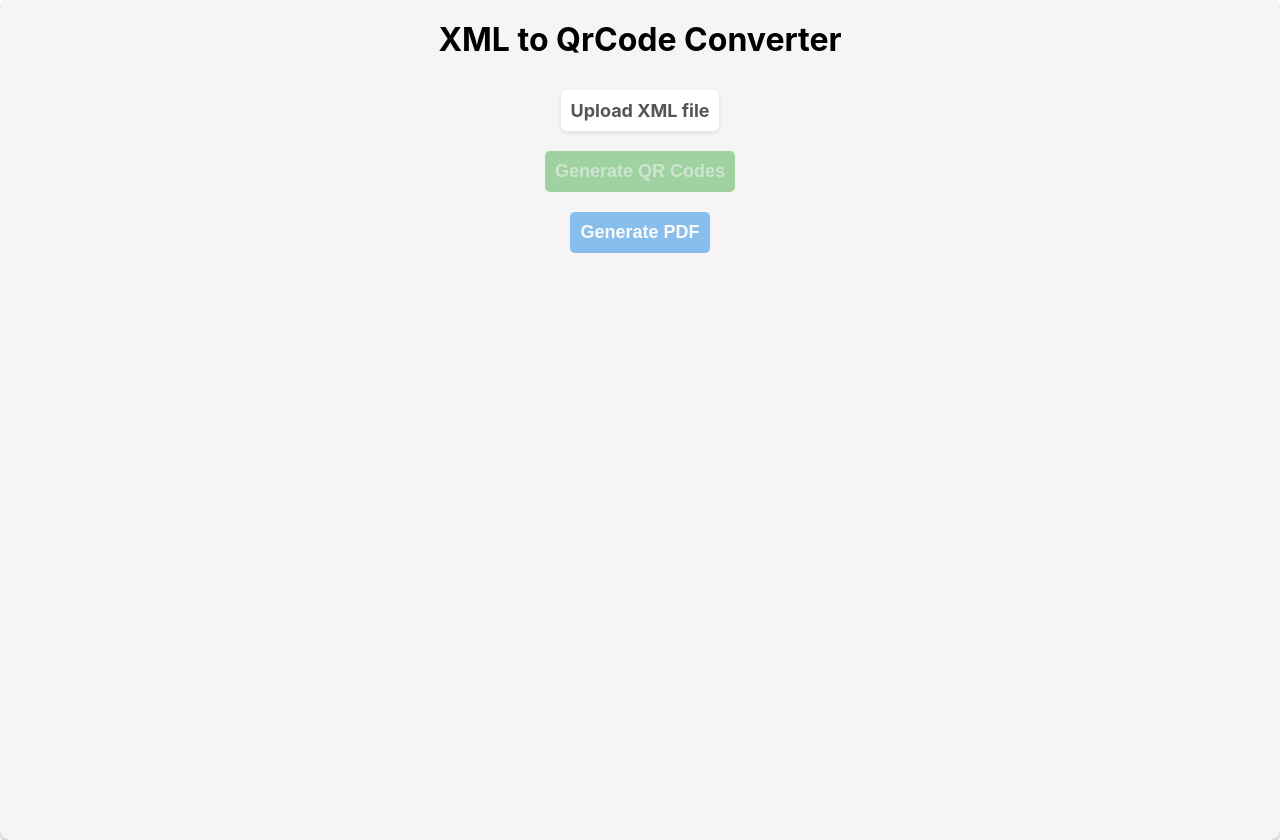
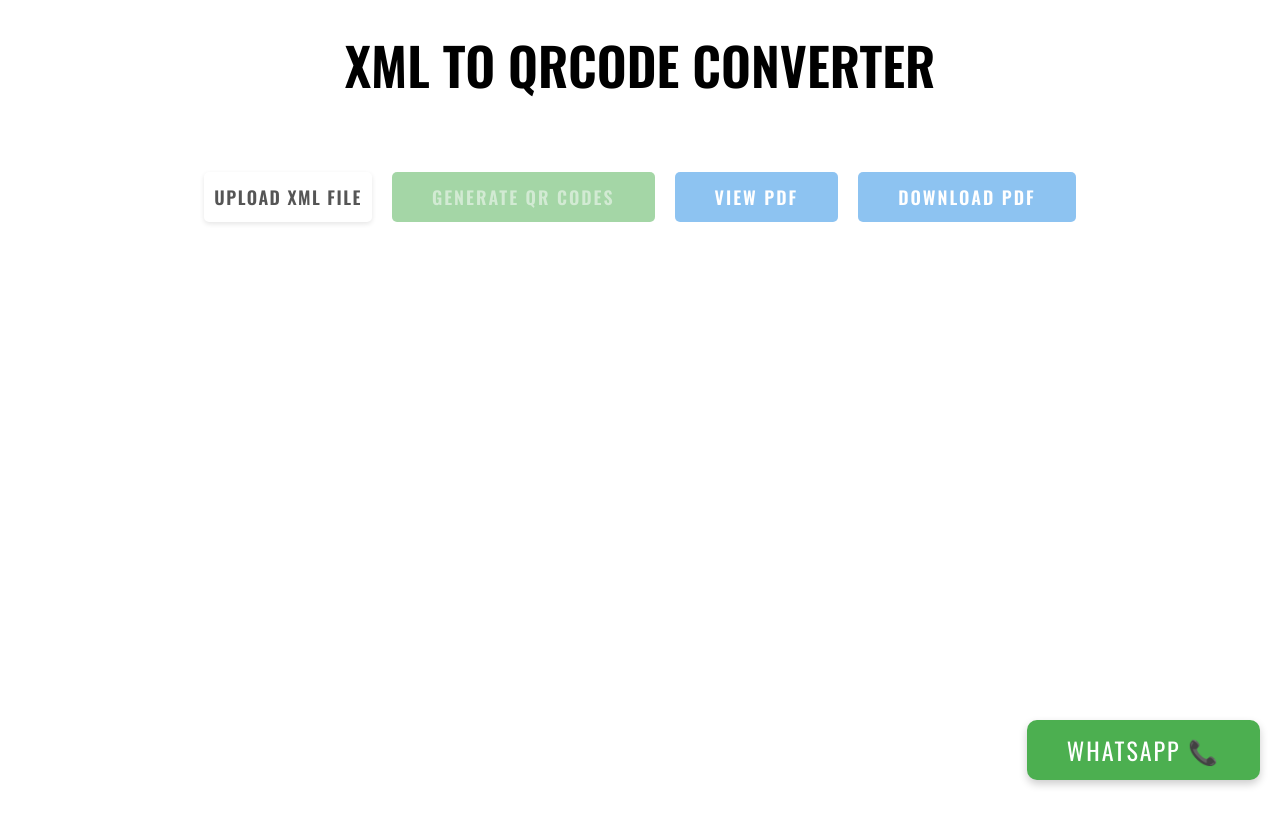
Before and after one commit to NoumanSabir01/xml2qrcode-converter, a React (Create React App) app: page / in a window 1280 px wide. After the commit the page ends 800 px from the top, so only its background shows below. Built offline with nearby package versions, Linux system fonts and the light colour scheme; what pdfmake would draw is missing.

Commit message:
2nd requiremetns completed

```diff
--- a/package.json
+++ b/package.json
@@ -7,6 +7,7 @@
     "@testing-library/react": "^13.4.0",
     "@testing-library/user-event": "^13.5.0",
     "core-js": "^3.30.1",
+    "fast-xml-parser": "^4.2.2",
     "file-saver": "^2.0.5",
     "node-polyfill-webpack-plugin": "^2.0.1",
     "pdfmake": "^0.2.7",
--- a/src/App.css
+++ b/src/App.css
@@ -1,16 +1,23 @@
-.container {
+@import url("https://fonts.googleapis.com/css2?family=Oswald:wght@300;400;600&display=swap");
+
+.main-container {
   display: flex;
   flex-direction: column;
   align-items: center;
-  background-color: #f5f5f5;
-  padding: 20px;
-  border-radius: 10px;
-  box-shadow: 0 2px 5px rgba(0, 0, 0, 0.3);
-  height: 100vh;
+  padding: 2%;
 }
 
 h1 {
   margin-top: 0;
+  text-transform: uppercase;
+  font-size: 52px;
+}
+
+button {
+  font-family: "Oswald", sans-serif;
+  text-transform: uppercase;
+  letter-spacing: 2px;
+  padding: 12px 40px !important;
 }
 
 .upload {
@@ -27,6 +34,8 @@ h1 {
   font-weight: bold;
   cursor: pointer;
   transition: background-color 0.3s ease-in-out;
+  text-transform: uppercase;
+  letter-spacing: 1.5px;
 }
 
 .generate-qrcodes {
@@ -97,3 +106,115 @@ h1 {
 .qr-code-img {
   margin: 10px;
 }
+
+.whatsappContainer {
+  padding: 2%;
+  border: 1px solid green;
+  display: flex;
+  border-radius: 10px;
+}
+
+.btnContainer {
+  display: flex;
+  justify-content: space-around;
+  padding: 2%;
+}
+
+.qrcodes-container {
+  padding: 2%;
+  display: flex;
+  flex-wrap: wrap;
+}
+.qrcodes-container > img {
+  width: 200px;
+  margin: 5px;
+}
+
+/* whatsapp  */
+
+.container {
+  position: fixed;
+  bottom: 20px;
+  right: 20px;
+}
+
+.floating-btn {
+  background-color: #4caf50;
+  color: white;
+  border: none;
+  padding: 16px;
+  font-size: 24px;
+  cursor: pointer;
+  box-shadow: 0 4px 8px 0 rgba(0, 0, 0, 0.2);
+  transition: 0.3s;
+  border-radius: 10px;
+}
+
+.floating-btn:hover {
+  background-color: #3e8e41;
+}
+
+.form-popup {
+  display: none;
+  position: fixed;
+  bottom: 80px;
+  right: 20px;
+  z-index: 9;
+}
+
+.form-container {
+  background-color: #fefefe;
+  padding: 20px;
+  border: 1px solid #ccc;
+  border-radius: 5px;
+}
+
+.form-container h3 {
+  margin-top: 0;
+}
+
+.form-container input[type="tel"],
+.form-container input[type="file"] {
+  width: 100%;
+  padding: 12px 20px;
+  margin: 8px 0;
+  border: 1px solid #ccc;
+  border-radius: 4px;
+  box-sizing: border-box;
+}
+
+.form-container input[type="submit"] {
+  background-color: #4caf50;
+  color: white;
+  border: none;
+  border-radius: 5px;
+  padding: 10px 20px;
+  cursor: pointer;
+  font-size: 18px;
+}
+
+.form-container input[type="submit"]:hover {
+  background-color: #3e8e41;
+}
+
+.form-container .cancel {
+  background-color: #f44336;
+}
+
+.form-container .cancel:hover {
+  background-color: #da190b;
+  color: white;
+}
+
+.form-container::after {
+  content: "";
+  display: table;
+  clear: both;
+}
+
+@media screen and (max-width: 600px) {
+  .form-popup {
+    bottom: 120px;
+    right: 10px;
+  }
+}
--- a/src/App.js
+++ b/src/App.js
@@ -10,25 +10,49 @@ const App = () => {
   const [qrCodes, setQrCodes] = useState([]);
   const [loading, setLoading] = useState(false);
   const [xmlData, setXmlData] = useState("");
+  const [Ln, setLn] = useState("");
+  const [Dn, setDn] = useState("");
+  const [phone, setPhone] = useState("");
 
   const generateQrCodes = async () => {
     setLoading(true);
 
     const sets = xmlData.match(/<set[^>]*>(.*?)<\/set>/gs);
+    const headMatch = xmlData.match(/<[^>]+>/);
+
+    const head = headMatch && headMatch[0];
+    const lnMatch = head.match(/LN="(.*?)"/);
+    const ln = lnMatch && lnMatch[1];
+    const dnMatch = head.match(/DN="(.*?)"/);
+    const dn = dnMatch && dnMatch[1];
+    setLn(ln);
+    setDn(dn);
 
     if (!sets) {
       setLoading(false);
       return;
     }
-    const qrCodeData = sets
-      .map((set) => {
-        const setIdMatch = set.match(/SetNumber="(.*?)"/);
-        const imp = set.match(/IMP="(.*?)"/);
+
+    const qrCodes = [];
+
+    for (let i = 0; i < sets.length; i += 10) {
+      const setIdMatch = sets[i].match(/SetNumber="(.*?)"/);
+      const imp = sets[i].match(/IMP="(.*?)"/);
       const setId = setIdMatch && setIdMatch[1];
 
-        const blockMatch = set.match(/<Block\d+\s+[^>]*>/g);
+      const blockData = [];
 
-        const blockData = blockMatch
+      for (let j = i; j < i + 10; j++) {
+        if (!sets[j]) {
+          break;
+        }
+
+        const set = sets[j];
+        const setIdMatch = set.match(/SetNumber="(.*?)"/);
+        const setId = setIdMatch && setIdMatch[1];
+        const blocksMatch = set.match(/<Block\d+\s+[^>]*>/g);
+
+        const setBlocksData = blocksMatch
           .map((block) => {
             const blockValues = block.match(/RG="(.*?)"/);
             const rg = blockValues && blockValues[1];
@@ -42,45 +66,170 @@ const App = () => {
                 .map((r) => (parseInt(r) < 10 ? `0${r}` : r))
                 .join(",");
             const paddedAg = ag && (parseInt(ag) < 10 ? `0${ag}` : ag);
+
             return `${paddedRg}${paddedAg}`;
           })
           .join("");
 
-        return (
-          setId &&
-          `LOT21:WMD1JC${imp[1] === "True" ? "MYS" : "MNS"}${blockData}`
-        );
-      })
-      .filter((data) => data);
+        let start =
+          ln === "USMM" || ln === "TMM"
+            ? "MD1JC"
+            : ln === "TMJJ"
+            ? "MD1JCB4S"
+            : ln === "USPB" || ln === "TPB"
+            ? "PD1JC"
+            : ln === "TL"
+            ? "LD1JC"
+            : ln === "TLX"
+            ? "LD1JC"
+            : ln === "TWO"
+            ? "SD1S"
+            : ln === "C5"
+            ? "CD1K0S"
+            : "X";
 
-    const qrCodes = [];
-    let currentQrCode = "";
-    for (let i = 0; i < qrCodeData.length; i++) {
-      currentQrCode += qrCodeData[i];
-      if ((i + 1) % 10 === 0 || i === qrCodeData.length - 1) {
+        let mid =
+          imp === "True" || ln === "TLX"
+            ? "MYS"
+            : ln === "TMJJ"
+            ? ""
+            : imp === "False"
+            ? "MNS"
+            : "";
+
+        blockData.push({
+          setId: setId,
+          data: setBlocksData,
+          lotData: `LOT21:W${start}${mid}${setBlocksData}\n`,
+        });
+      }
+
+      const qrCodeData =
+        setId && blockData.map((block) => block.lotData).join("");
+
       const qrCodeImage = await QRCode.toDataURL(
-          currentQrCode.replace(/,/g, "").replace(/http:/g, ""),
+        qrCodeData.replace(/,/g, "").replace(/http:/g, ""),
         { noSymbol: true }
       );
-        qrCodes.push(qrCodeImage);
-        currentQrCode = "";
-      }
+
+      qrCodes.push({
+        qrCode: qrCodeImage,
+        setsData: blockData,
+      });
     }
 
     setLoading(false);
     setQrCodes(qrCodes);
   };
 
-  const generatePdf = () => {
+  const generatePdf = (viewPdf) => {
+    const fileName = `${Ln}-${Dn}-Set-${qrCodes[0].setsData[0].setId}-${
+      qrCodes[qrCodes.length - 1].setsData[9].setId
+    }.pdf`;
+
     const docDefinition = {
-      content: qrCodes.map((qrCodeData) => ({
-        image: qrCodeData,
+      info: {
+        title: fileName,
+        author: "Your Name",
+      },
+      content: qrCodes
+        .map((qrCodeData) => {
+          const setId = qrCodeData.setsData[0].setId;
+          const lastSetId =
+            qrCodeData.setsData[qrCodeData.setsData.length - 1].setId;
+          const titleText = `${Ln} ${Dn}\nSet ${setId}-${lastSetId}`;
+
+          const qrCodeSection = {
+            stack: [
+              { text: titleText, style: "title" },
+              {
+                image: qrCodeData.qrCode,
                 width: 200,
                 alignment: "center",
+                margin: [0, 10],
+              },
+            ],
             pageBreak: "after",
-      })),
           };
+
+          const setDataSection = {
+            table: {
+              headerRows: 1,
+              widths: ["auto", "*"],
+              body: [
+                [
+                  { text: "Set ID", style: "tableHeader", width: "auto" },
+                  { text: "Data", style: "tableHeader", width: "*" },
+                ],
+                ...qrCodeData.setsData.map(({ setId, lotData }) => [
+                  { text: setId, style: "tableCell", width: "auto" },
+                  {
+                    text: lotData.replaceAll(",", ""),
+                    style: "tableCell",
+                    width: "*",
+                  },
+                ]),
+              ],
+            },
+            layout: {
+              defaultBorder: false,
+              hLineWidth: (i, node) => {
+                return i === 0 || i === node.table.body.length ? 0 : 1;
+              },
+              fillColor: function (rowIndex) {
+                return rowIndex % 2 === 0 ? "#EEEEEE" : null;
+              },
+              vLineWidth: (i, node) => {
+                return 0;
+              },
+              hLineColor: (i, node) => {
+                return i === 0 || i === node.table.body.length
+                  ? "transparent"
+                  : "#ccc";
+              },
+              paddingLeft: (i, node) => {
+                return i === 0 ? 5 : 5;
+              },
+              paddingRight: (i, node) => {
+                return i === 0 ? 5 : 0;
+              },
+              paddingTop: (i, node) => {
+                return i === 0 ? 5 : 2;
+              },
+              paddingBottom: (i, node) => {
+                return i === node.table.body.length - 1 ? 5 : 2;
+              },
+            },
+            pageBreak: "after",
+          };
+
+          return [qrCodeSection, setDataSection];
+        })
+        .flat(),
+      styles: {
+        title: {
+          fontSize: 14,
+          bold: true,
+          alignment: "center",
+          margin: [0, 0, 0, 10],
+        },
+        tableHeader: {
+          bold: true,
+          fillColor: "#EEEEEE",
+        },
+        tableCell: {
+          margin: [5, 2, 5, 2],
+          fontSize: 10,
+          wordBreak: "break-all",
+        },
+      },
+    };
+
+    if (viewPdf) {
       pdfMake.createPdf(docDefinition).open();
+    } else {
+      pdfMake.createPdf(docDefinition).download(fileName);
+    }
   };
 
   const handleFileUpload = (event) => {
@@ -93,9 +242,25 @@ const App = () => {
     reader.readAsText(file);
   };
 
+  function openForm() {
+    document.getElementById("myForm").style.display = "block";
+  }
+
+  function closeForm() {
+    document.getElementById("myForm").style.display = "none";
+  }
+
+  function sendWhatsApp(event) {
+    event.preventDefault();
+    let url = "https://wa.me/" + phone.replace(/\D/g, "");
+
+    window.open(url);
+  }
+
   return (
-    <div class="container">
+    <div class="main-container">
       <h1>XML to QrCode Converter</h1>
+      <div className="btnContainer">
         <label class="upload">
           Upload XML file
           <input
@@ -116,15 +281,56 @@ const App = () => {
         </button>
         <button
           class="generate-pdf"
-        onClick={generatePdf}
+          onClick={() => {
+            generatePdf(true);
+          }}
           disabled={!qrCodes.length}
         >
-        Generate PDF
+          View PDF
+        </button>
+        <button
+          class="generate-pdf"
+          disabled={!qrCodes.length}
+          onClick={() => {
+            generatePdf(false);
+          }}
+        >
+          Download PDF
         </button>
         {loading && <p class="loading">Generating QR codes, please wait...</p>}
+      </div>
+
+      <div class="container">
+        <button class="floating-btn" onClick={openForm}>
+          Whatsapp 📞
+        </button>
+        <div class="form-popup" id="myForm">
+          <form class="form-container">
+            <h3>Send a Message</h3>
+            <label for="phone">
+              <b>Phone Number</b>
+            </label>
+            <input
+              type="tel"
+              id="phone"
+              name="phone"
+              required
+              onChange={(event) => setPhone(event.target.value)}
+            />
+
+            <button type="submit" class="btn" onClick={sendWhatsApp}>
+              Send
+            </button>
+            <button type="button" class="btn cancel" onClick={closeForm}>
+              Close
+            </button>
+          </form>
+        </div>
+      </div>
+
       {qrCodes.length > 0 && (
         <div class="qrcodes-container">
-          {qrCodes.map((qrCode, index) => (
+          {qrCodes.map(({ qrCode }, index) => (
             <img
               key={index}
               src={qrCode}
--- a/src/index.css
+++ b/src/index.css
@@ -1,13 +1,11 @@
 body {
   margin: 0;
-  font-family: -apple-system, BlinkMacSystemFont, 'Segoe UI', 'Roboto', 'Oxygen',
-    'Ubuntu', 'Cantarell', 'Fira Sans', 'Droid Sans', 'Helvetica Neue',
-    sans-serif;
+  font-family: "Oswald", sans-serif;
   -webkit-font-smoothing: antialiased;
   -moz-osx-font-smoothing: grayscale;
 }
 
 code {
-  font-family: source-code-pro, Menlo, Monaco, Consolas, 'Courier New',
+  font-family: source-code-pro, Menlo, Monaco, Consolas, "Courier New",
     monospace;
 }
```
Also changed, not shown: 1 other file (tests, documents, lock files or other folders). Lines whose indentation alone changed are shown as unchanged.
